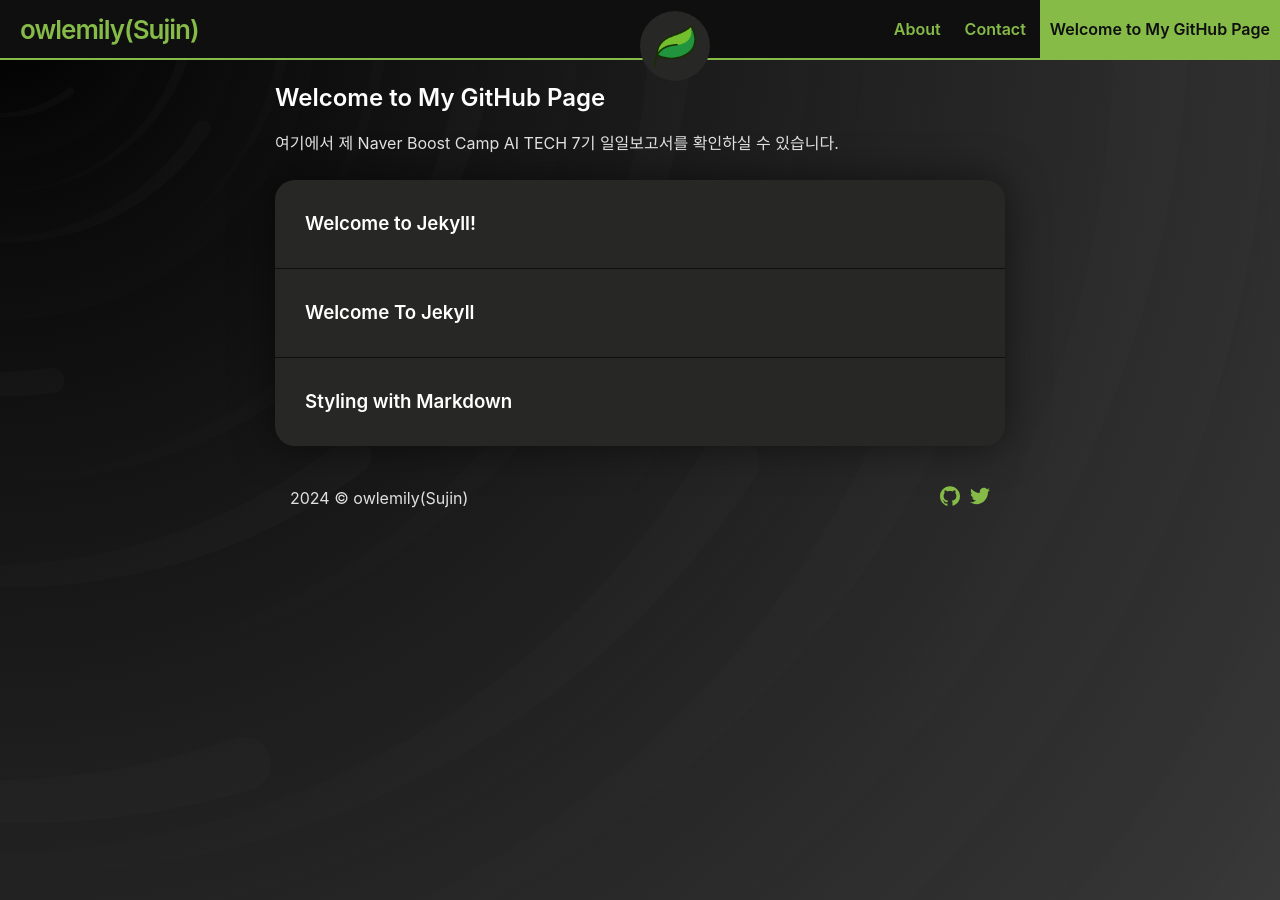
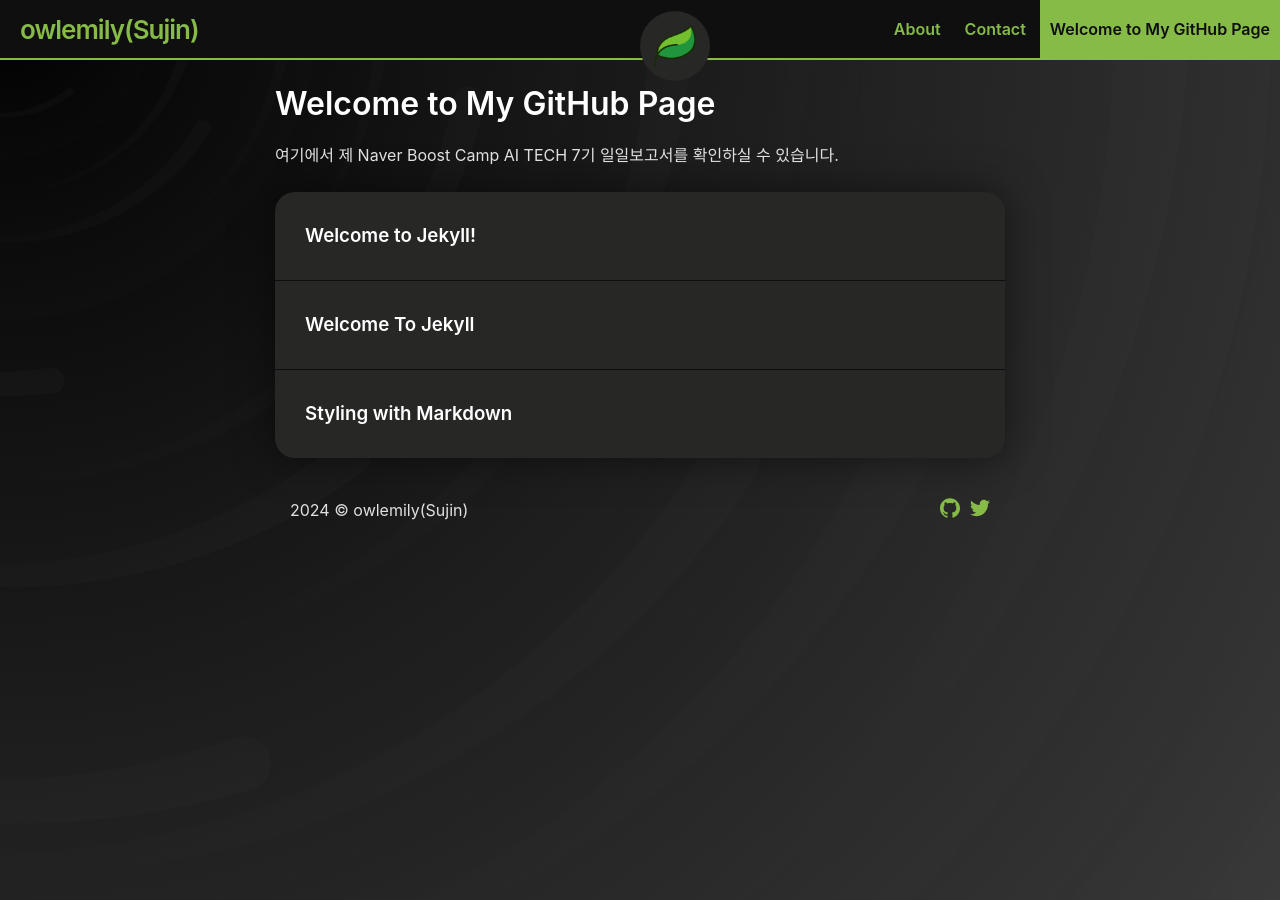
Before and after one commit to owlemily/owlemily.github.io, a Jekyll site: the page built from index.md, in a window 1280 px wide. Built offline with Jekyll 4.4.1, drawn with Linux system fonts in a browser that asks for light colours; our own code applies the rules of GitHub Pages for plain Markdown files.

```diff
--- a/index.md
+++ b/index.md
@@ -1,5 +1,6 @@
 ---
 layout: home
 ---
-## Welcome to My GitHub Page
+
+# Welcome to My GitHub Page
 여기에서 제 Naver Boost Camp AI TECH 7기 일일보고서를 확인하실 수 있습니다.
```
